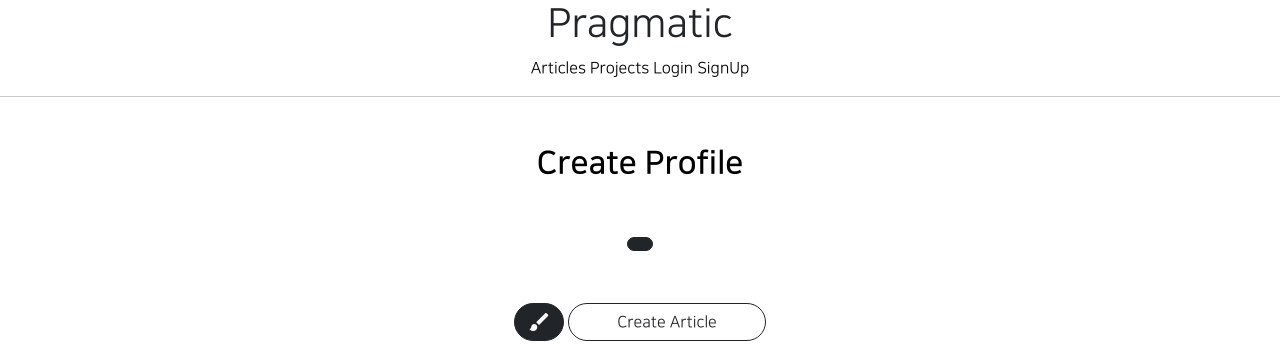
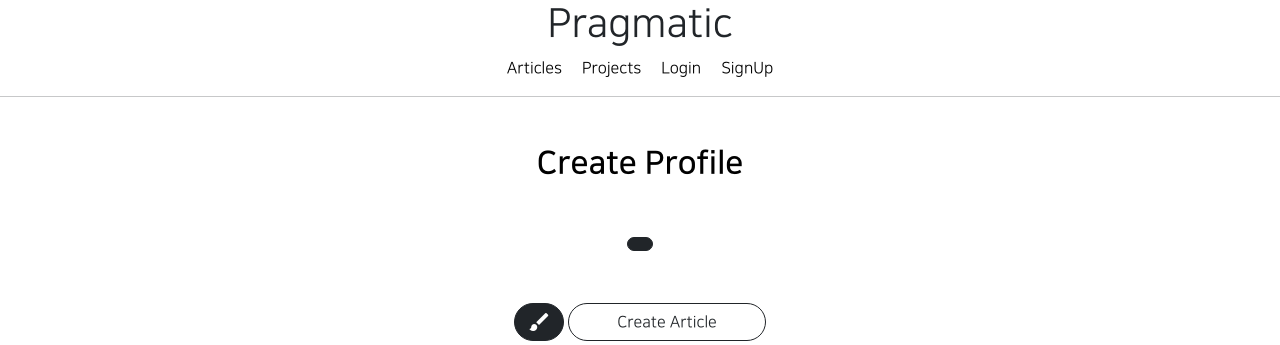
Before and after one commit to SEOJINHWAN/gis_1ban_2, a Django app: template accountapp/templates/accountapp/detail.html in a window 1280 px wide. Shown: the top 345 px of the page. Run offline with Django 3.2, Linux system fonts and the light colour scheme; the template is opened without the code that fills it, so the values that code supplies are empty; some libraries are stand-ins or nearby versions; some web fonts are replaced.

Commit message:
8/26 1ban class commit 4

```diff
--- a/articleapp/models.py
+++ b/articleapp/models.py
@@ -12,7 +12,7 @@ class Article(models.Model):
     writer  = models.ForeignKey(User, on_delete=models.SET_NULL,
                                related_name='article', null=True)
     project = models.ForeignKey(Project, on_delete=models.SET_NULL,
-                                related_name='article', null=True)
+                                related_name='article', null=True, blank=True)
     #  null=True 는 제목없음 가능
     title   = models.CharField(max_length=200, null=True)
     image   = models.ImageField(upload_to='article/', null=True)
--- a/gis_1ban_2/urls.py
+++ b/gis_1ban_2/urls.py
@@ -18,15 +18,20 @@ from django.conf.urls.static import static
 from django.contrib import admin
 from django.urls import path, include
 
+from articleapp.views import ArticleListView
+
 app_name ="accountapp"
 
 urlpatterns = [
+    path('', ArticleListView.as_view(), name='home'),
+
     path('admin/', admin.site.urls),
     path('accounts/', include('accountapp.urls')),
     path('profiles/', include('profileapp.urls')),
     path('articles/', include('articleapp.urls')),
     path('comments/', include('commentapp.urls')),
     path('projects/', include('projectapp.urls')),
+
     path('subscribe/', include('subscribeapp.urls')),
     path('like/', include('likeapp.urls')),
 
--- a/templates/header.html
+++ b/templates/header.html
@@ -4,18 +4,18 @@
             <h1>Pragmatic</h1>
         </div>
         <div class="pragmatic_header_button">
-            <span>
+            <span class="mx-2">
                 <a href="{% url 'articleapp:list' %}">
                    Articles
                 </a>
             </span>
-            <span>
+            <span class="mx-2">
                 <a href="{% url 'projectapp:list' %}">
                    Projects
                 </a>
             </span>
             {% if user.is_authenticated %}
-            <span>
+            <span class="mx-2">
                 <a href="{% url 'subscribeapp:list' %}">
                    Subscription
                 </a>
@@ -23,24 +23,24 @@
             {% endif %}
             <!-- user의 객체는 어디서든 불러올 수 있음 -->
             {% if not user.is_authenticated %}
-            <span>
+            <span class="mx-2">
                 <a href="{% url 'accountapp:login' %}">
                    Login
                 </a>
             </span>
-            <span>
+            <span class="mx-2">
                 <a href="{% url 'accountapp:create' %}">
                    SignUp
                 </a>
             </span>
                 <!-- pk 넣어주지 않으면 적용 안됨 -->
             {% else %}
-                <span>
+                <span class="mx-2">
                     <a href="{% url 'accountapp:detail' pk=user.pk %}">
                         MyPage
                     </a>
                 </span>
-                <span>
+                <span class="mx-2">
                     <a href="{% url 'accountapp:logout' %}">
                         Logout
                     </a>
```
Also changed, not shown: articleapp/migrations/0004_alter_article_project.py (added).
